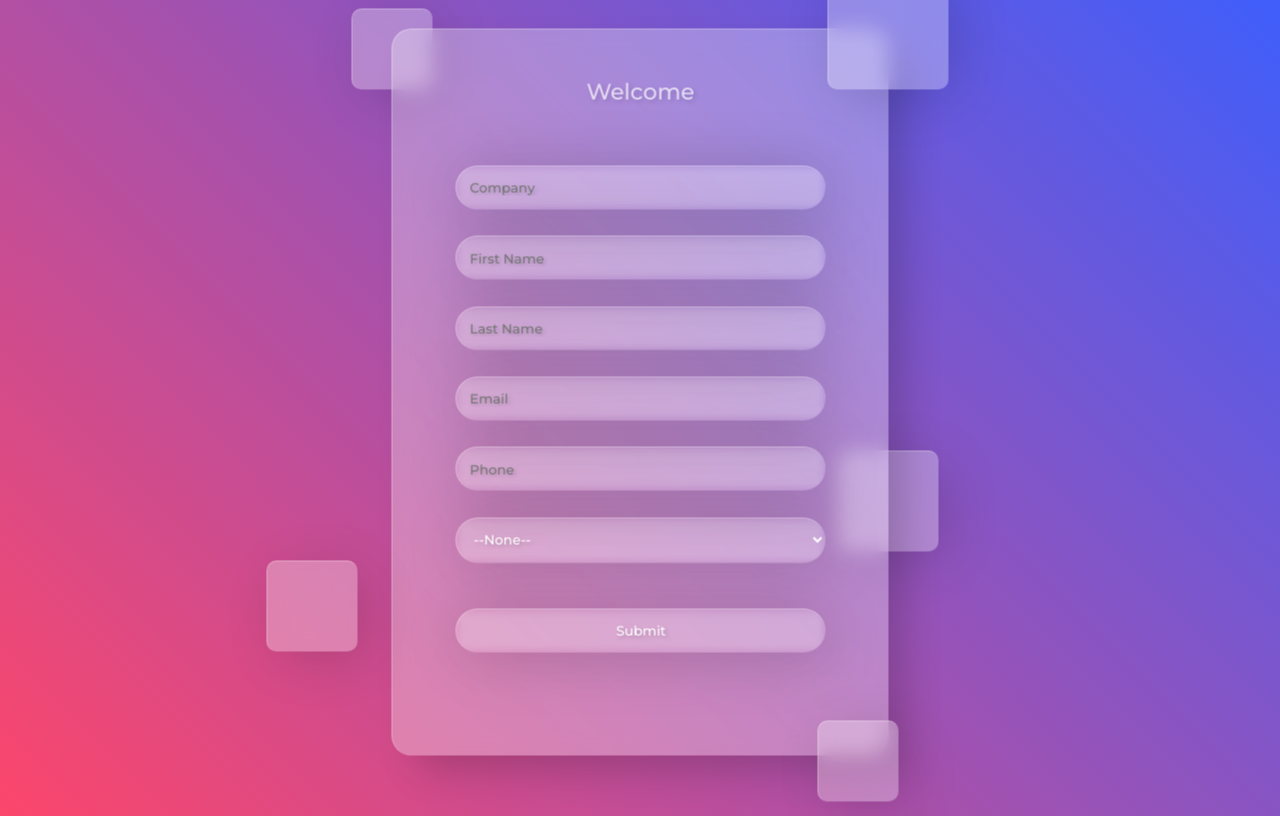
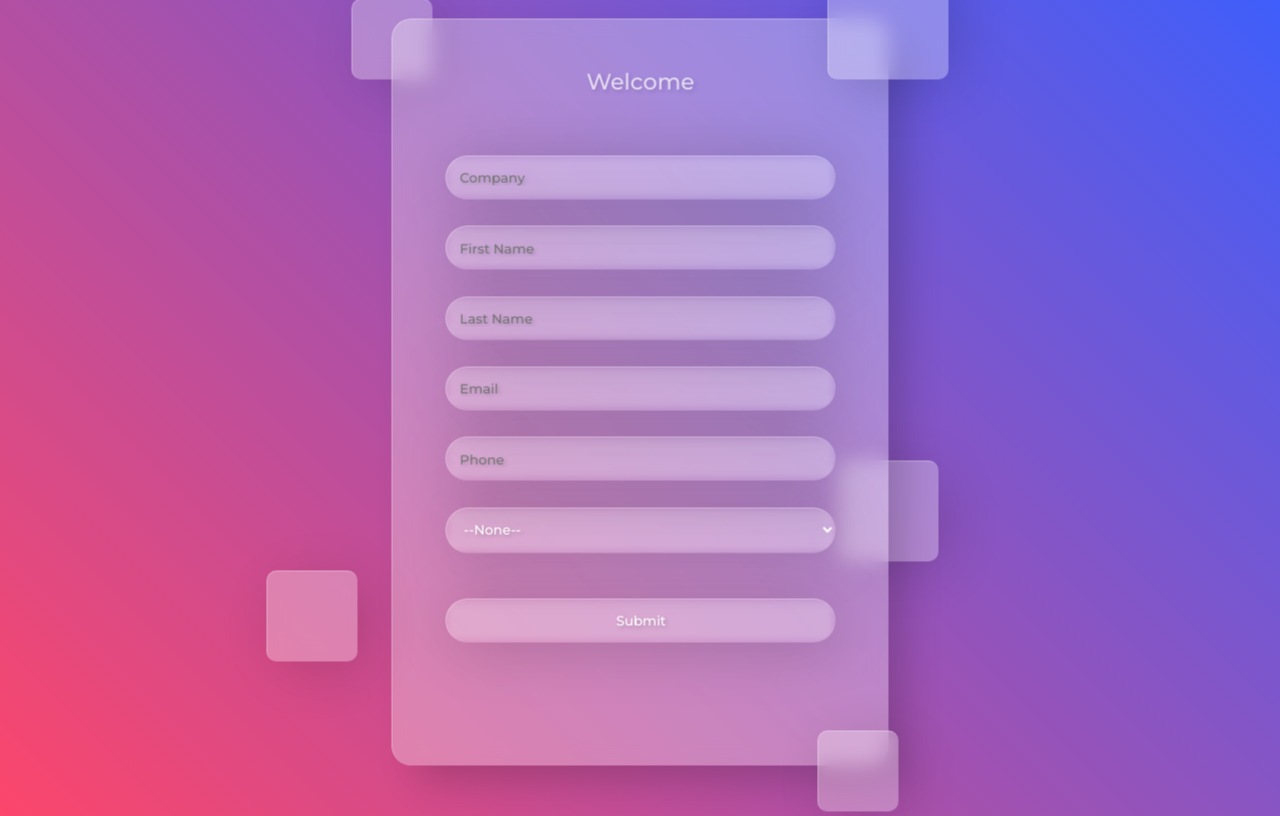
Before and after one commit to MihailKlimovich/Web-To-Lead, a PHP site: page / in a window 1280 px wide. Run offline with PHP 8.4, Linux system fonts and the light colour scheme; some libraries are stand-ins or nearby versions.

Commit message:
changed style30

```diff
--- a/WebToLead.css
+++ b/WebToLead.css
@@ -35,10 +35,9 @@ body {
 }
 
 input,
-select,
-select.option {
+select{
     background: transparent;
-    width: 370px;
+    width: 390px;
     padding: 1em;
     margin-bottom: 2em;
     border: none;
--- a/WebToLead.html
+++ b/WebToLead.html
@@ -34,7 +34,7 @@
     <form
         action="https://webto.salesforce.com/servlet/servlet.WebToLead?encoding=UTF-8"
         method="POST"
-        style="height: 630px; width: 400px"
+        style="height: 650px; width: 400px"
     >
         <p>Welcome</p>
         <input
```
